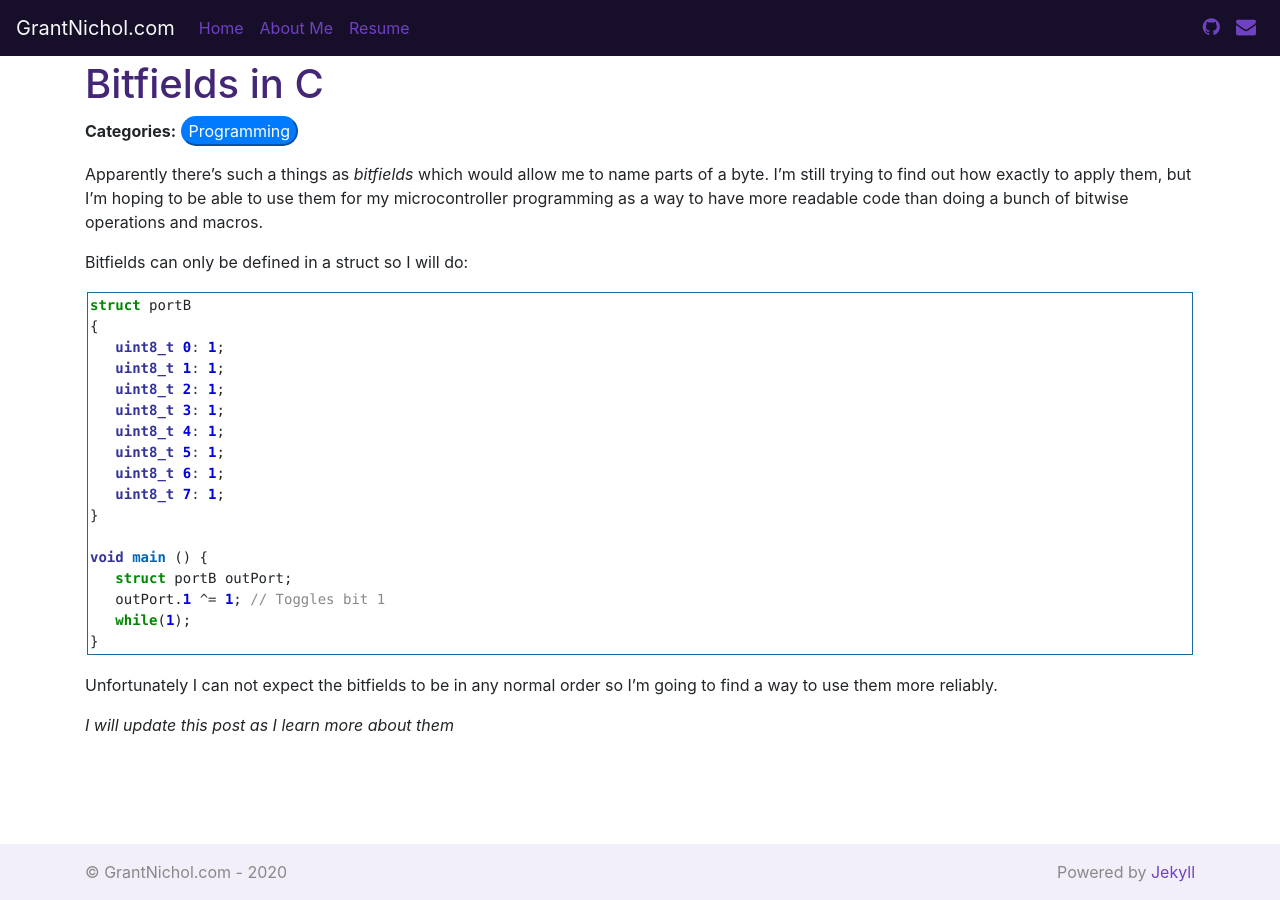
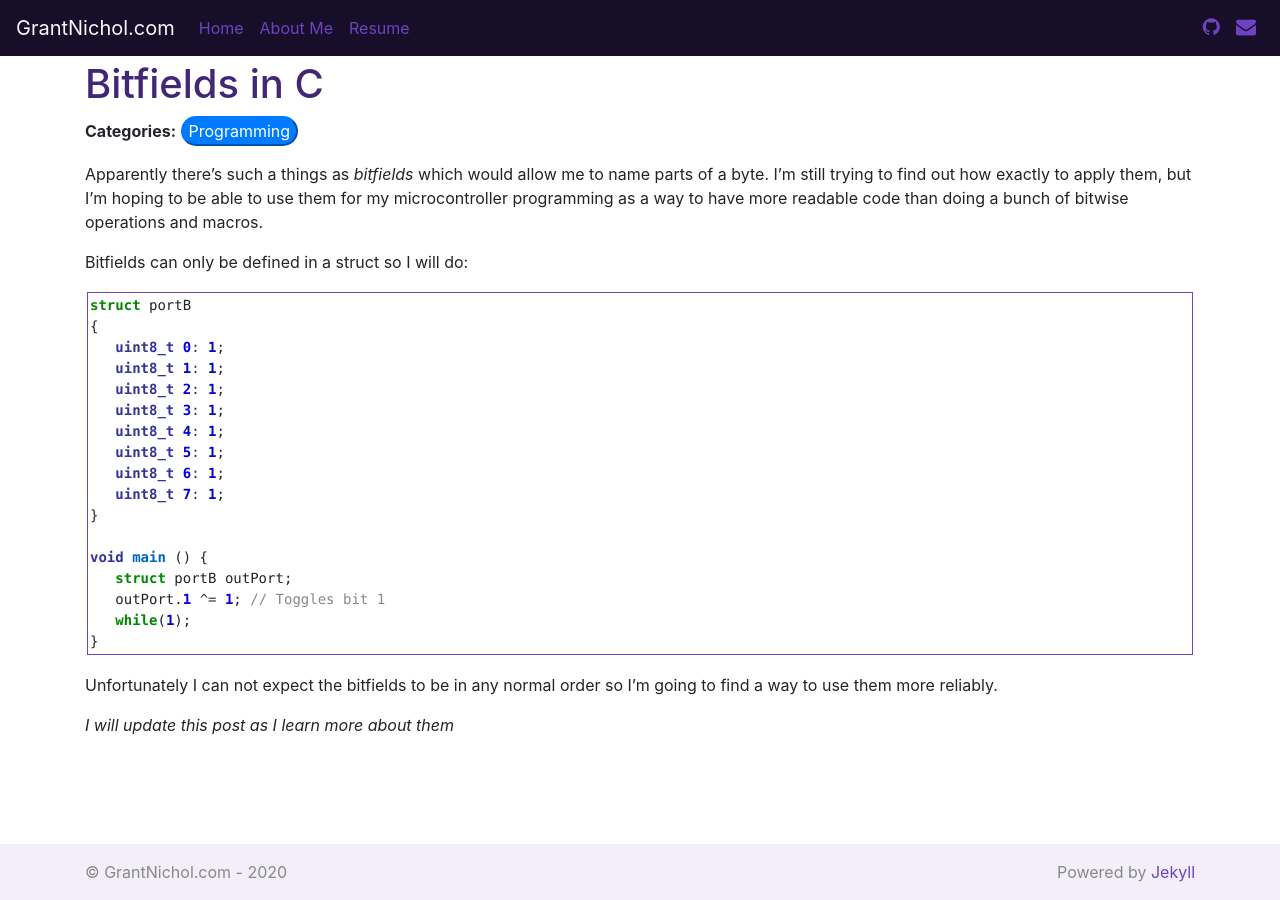
Before and after one commit to gwnichol/gwnichol.github.io, a Jekyll site: the page built from _posts/2019-01-31-bitfields.md, in a window 1280 px wide. Built offline with Jekyll 4.4.1, drawn with Linux system fonts in a browser that asks for light colours; nearby versions of some CDN libraries.

Commit message:
Set border color to primary

```diff
--- a/_sass/_syntax-highlighting.scss
+++ b/_sass/_syntax-highlighting.scss
@@ -6,7 +6,7 @@
     padding: 2px;
 
     pre {
-        border: 1px solid #186B9C;
+        border: 1px solid $primary;
     }
 
 	.lineno {
```
